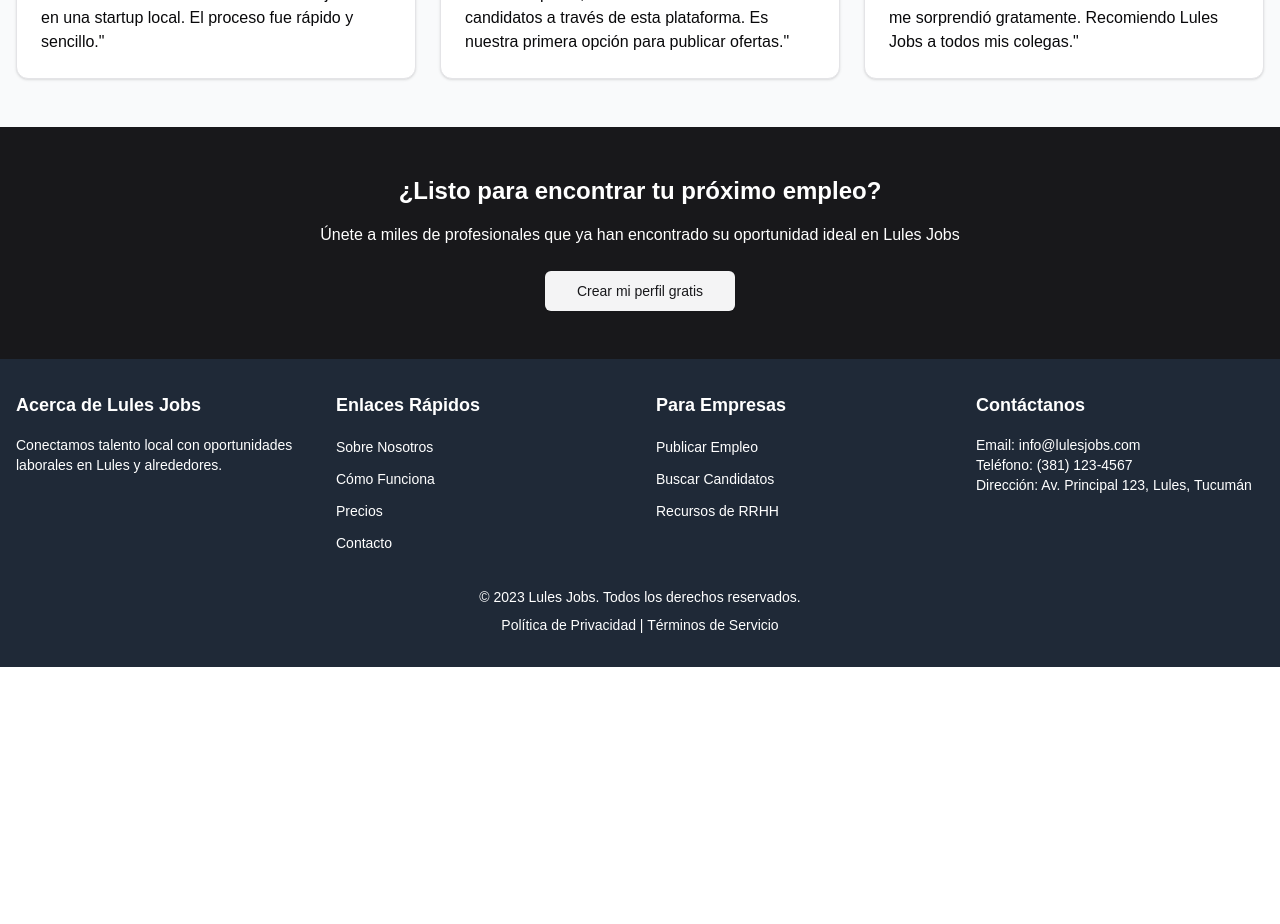
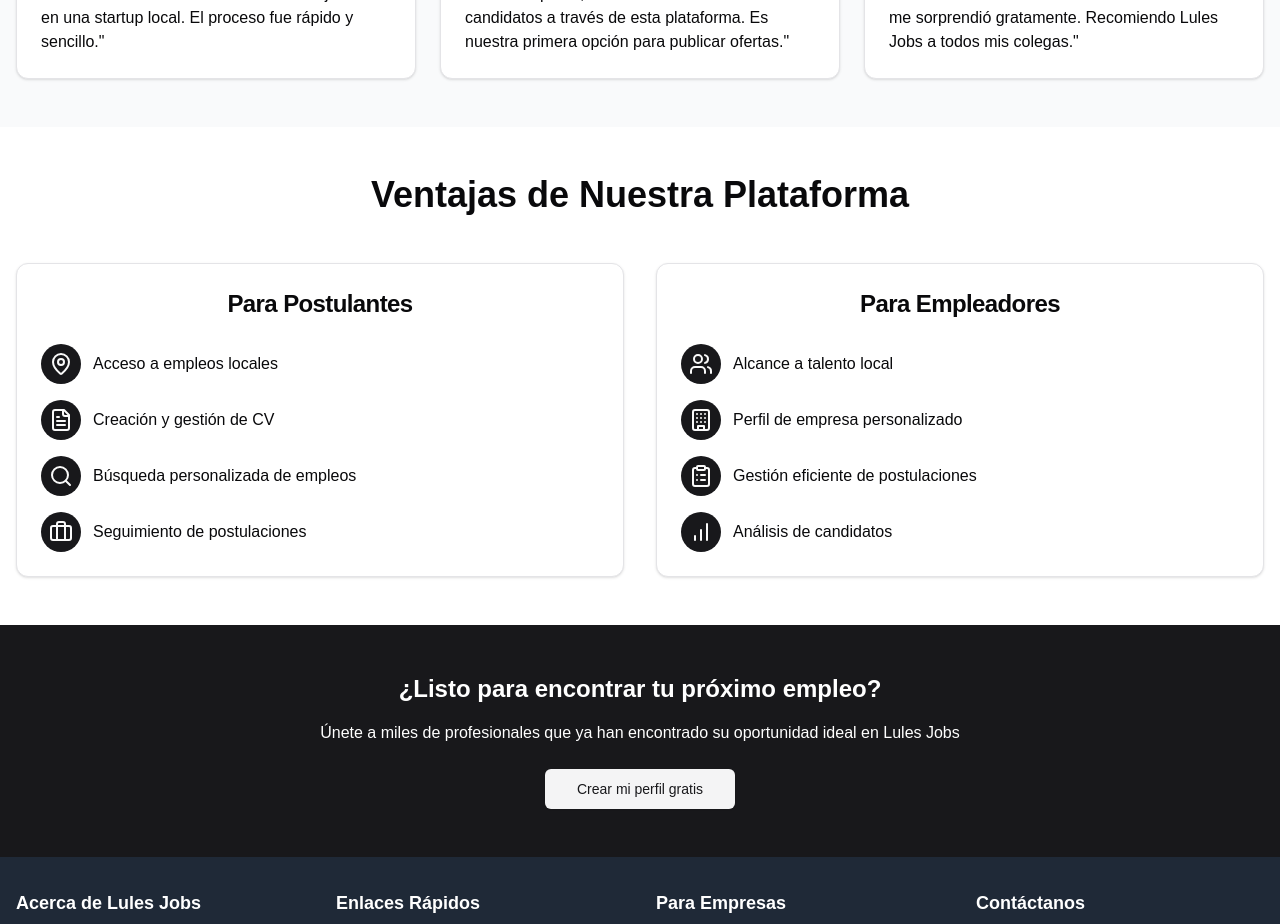
Before and after one commit to ivan2214/job-portal, a Next.js app: page / in a window 1280 px wide. Shown: the part 1900-2824 px from the top of the page. Before the commit the page ends 2567 px from the top, so only its background shows below. Built offline with nearby package versions, Linux system fonts and the light colour scheme.

Commit message:
feat(jobs): Adds benefits section to homepage
Introduces a new "Benefits" section to the homepage, highlighting advantages for both job seekers and employers.

This improves the platform's value proposition and encourages engagement from both user groups.

```diff
--- a/app/page.tsx
+++ b/app/page.tsx
@@ -1,3 +1,4 @@
+import Benefits from "@/components/Benefits";
 import { Cta } from "@/components/cta";
 import { FeaturedJobs } from "@/components/featured-jobs";
 import { Footer } from "@/components/footer";
@@ -33,6 +34,9 @@ export default function Home() {
 				{/* Testimonials */}
 				<Testimonials />
 
+				{/* Benefits */}
+				<Benefits />
+
 				{/* CTA */}
 				<Cta />
 			</main>
--- /dev/null
+++ b/components/benefits.tsx
@@ -0,0 +1,90 @@
+import { Card, CardContent, CardHeader, CardTitle } from "@/components/ui/card";
+import {
+	Briefcase,
+	FileText,
+	MapPin,
+	Search,
+	Users,
+	Building,
+	ClipboardList,
+	BarChart,
+} from "lucide-react";
+
+export default function Benefits() {
+	return (
+		<div className="container mx-auto px-4 py-12">
+			<h1 className="mb-12 text-center font-bold text-4xl">
+				Ventajas de Nuestra Plataforma
+			</h1>
+
+			<div className="grid gap-8 md:grid-cols-2">
+				<Card>
+					<CardHeader>
+						<CardTitle className="text-center font-bold text-2xl">
+							Para Postulantes
+						</CardTitle>
+					</CardHeader>
+					<CardContent>
+						<ul className="space-y-4">
+							<BeneficioItem
+								icon={<MapPin />}
+								texto="Acceso a empleos locales"
+							/>
+							<BeneficioItem
+								icon={<FileText />}
+								texto="Creación y gestión de CV"
+							/>
+							<BeneficioItem
+								icon={<Search />}
+								texto="Búsqueda personalizada de empleos"
+							/>
+							<BeneficioItem
+								icon={<Briefcase />}
+								texto="Seguimiento de postulaciones"
+							/>
+						</ul>
+					</CardContent>
+				</Card>
+
+				<Card>
+					<CardHeader>
+						<CardTitle className="text-center font-bold text-2xl">
+							Para Empleadores
+						</CardTitle>
+					</CardHeader>
+					<CardContent>
+						<ul className="space-y-4">
+							<BeneficioItem icon={<Users />} texto="Alcance a talento local" />
+							<BeneficioItem
+								icon={<Building />}
+								texto="Perfil de empresa personalizado"
+							/>
+							<BeneficioItem
+								icon={<ClipboardList />}
+								texto="Gestión eficiente de postulaciones"
+							/>
+							<BeneficioItem
+								icon={<BarChart />}
+								texto="Análisis de candidatos"
+							/>
+						</ul>
+					</CardContent>
+				</Card>
+			</div>
+		</div>
+	);
+}
+
+function BeneficioItem({
+	icon,
+	texto,
+}: { icon: React.ReactNode; texto: string }) {
+	return (
+		<li className="flex items-center space-x-3">
+			<div className="rounded-full bg-primary p-2 text-primary-foreground">
+				{icon}
+			</div>
+			<span>{texto}</span>
+		</li>
+	);
+}
```
